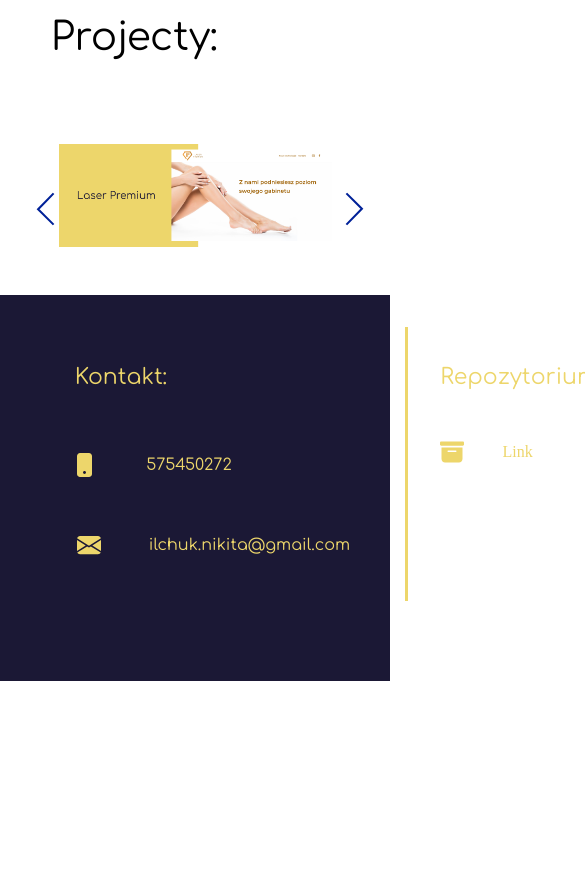
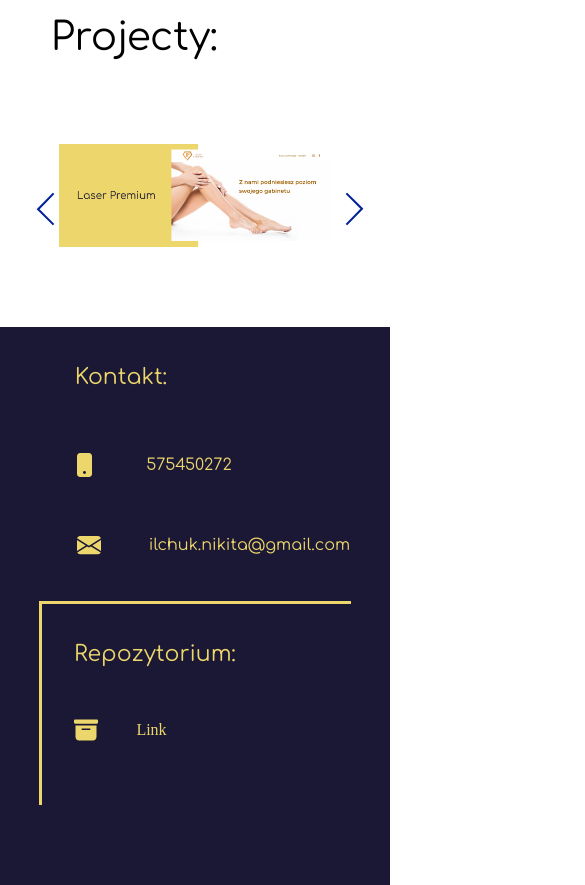
Before and after one commit to kulatik/kulatik.github.io, a plain HTML site: page index.html in a window 390 px wide. Shown: the part 3101-3986 px from the top of the page, 585 px wide, since content can reach past the window. Before the commit the page ends 3782 px from the top, so only its background shows below. Drawn offline with Linux system fonts and the light colour scheme.

Commit message:
V0.6.8 naprawa footera w mobile, testowanie

```diff
--- a/css/style.css
+++ b/css/style.css
@@ -412,4 +412,14 @@ margin: 2em;
     .opis h5 {
         margin-top: 1em;
     }
+    .repos {
+        margin-left: 10%;
+margin-top: 2em;
+padding-bottom: 2em;
+border-top: 3px solid #EDD66B;
+margin-right: 10%;
+    }
+    .contact{
+        display: block;
+    }
 }
```
